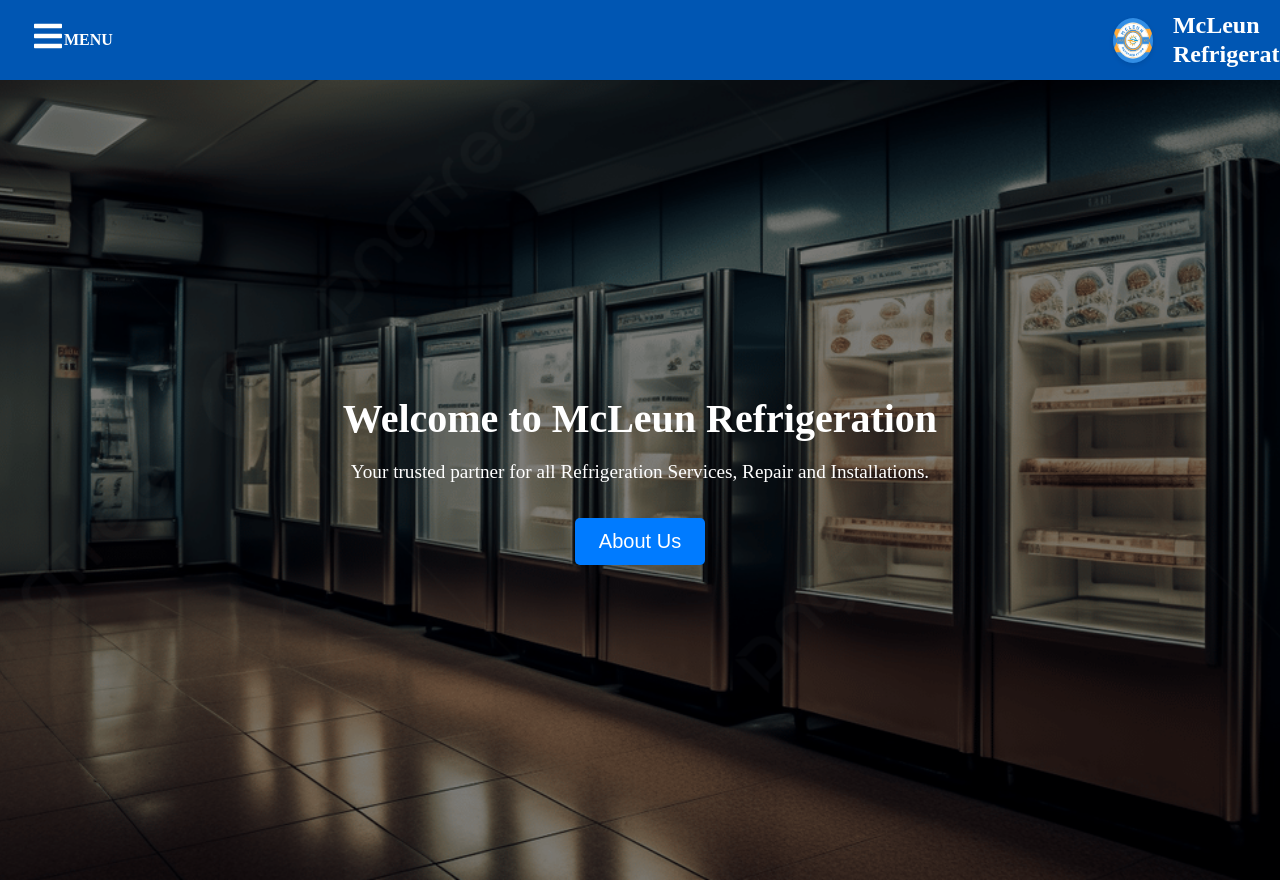
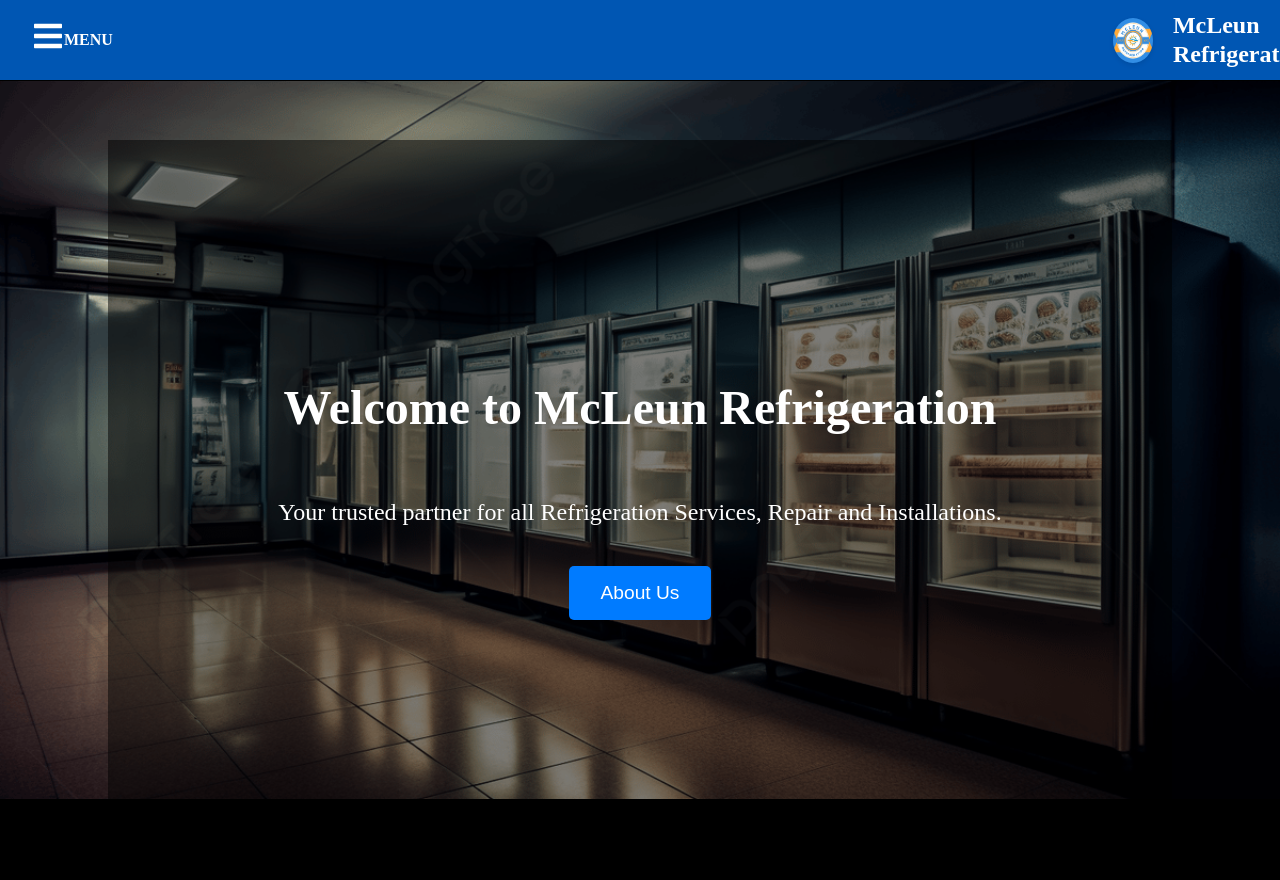
Before and after one commit to tinashejima/Mcleun-Refrigerators, a React (Vite) app in the folder mcleun-app/: page / in a window 1280 px wide. Shown: the top 880 px of the page. Built offline with nearby package versions, Linux system fonts and the light colour scheme.

Commit message:
add changes

```diff
--- a/mcleun-app/src/Index.css
+++ b/mcleun-app/src/Index.css
@@ -369,155 +369,6 @@
     font-size: 1.5rem;
 }
 
-@media (orientation: landscape) {
-    body {
-        flex-direction: row;
-    }
-
-
-    h2 {
-        font-size: 2rem;
-        margin: 0;
-    }
-
-    p {
-        font-size: 1rem;
-    }
-
-    .overlay {
-        padding: 10px;
-        width: 100%;
-        height: 50%;
-    }
-
-    .about-content {
-        flex-direction: column;
-    }
-
-    .about-text {
-        padding: 20px;
-    }
-
-    .about-image {
-        padding: 20px;
-    }
-
-    .services-content {
-        flex-direction: column;
-    }
-
-    .services-image {
-        order: -1;
-        padding: 0;
-    }
-
-    .services-text {
-        padding: 20px;
-    }
-
-    .services-text h1 {
-        font-size: 2rem;
-    }
-
-    .service-item {
-        font-size: 1rem;
-    }
-
-    .target-market-title {
-        font-size: 2rem;
-    }
-
-    .target-market-grid {
-        grid-template-columns: repeat(auto-fit, minmax(200px, 1fr));
-    }
-
-    .target-market-card-text {
-        font-size: 1rem;
-    }
-
-    .contact-title {
-        font-size: 2rem;
-    }
-
-    .phone-numbers {
-        font-size: 1.2rem;
-    }
-
-    .contact-item {
-        font-size: 1rem;
-    }
-
-    @media (orientation: landscape) {
-        h2 {
-            font-size: 2.5rem;
-        }
-
-        p {
-            font-size: 1.2rem;
-        }
-
-        .overlay {
-            height: 100%;
-        }
-
-        .about-content {
-            flex-direction: row;
-        }
-
-        .about-text {
-            padding: 40px;
-        }
-
-        .about-image {
-            padding: 40px;
-        }
-
-        .services-content {
-            flex-direction: row;
-        }
-
-        .services-image {
-            order: 0;
-            padding: 20px;
-        }
-
-        .services-text {
-            padding: 40px;
-        }
-
-        .services-text h1 {
-            font-size: 2.5rem;
-        }
-
-        .service-item {
-            font-size: 1.2rem;
-        }
-
-        .target-market-title {
-            font-size: 2.5rem;
-        }
-
-        .target-market-grid {
-            grid-template-columns: repeat(auto-fit, minmax(250px, 1fr));
-        }
-
-        .target-market-card-text {
-            font-size: 1.2rem;
-        }
-
-        .contact-title {
-            font-size: 2.5rem;
-        }
-
-        .phone-numbers {
-            font-size: 1.5rem;
-        }
-
-        .contact-item {
-            font-size: 1.2rem;
-        }
-    }
-}
 
 /* screen responsive css */
 @media screen and (max-width: 320px),
@@ -609,3 +460,85 @@
         font-size: 1rem;
     }
 }
+
+@media (orientation: landscape) {
+    body {
+        background-size: contain;
+    }
+
+    .overlay {
+        width: 80%;
+        height: 80%;
+        padding: 20px;
+    }
+
+    h2 {
+        font-size: 3rem;
+    }
+
+    .sub-heading {
+        font-size: 1.5rem;
+    }
+
+    .abt-button {
+        font-size: 1.2rem;
+        padding: 1rem 2rem;
+    }
+
+    .about-content {
+        flex-direction: row;
+    }
+
+    .about-text {
+        padding: 40px;
+    }
+
+    .about-image {
+        padding: 40px;
+    }
+
+    .services-content {
+        flex-direction: row;
+    }
+
+    .services-text {
+        padding: 40px;
+    }
+
+    .services-text h1 {
+        font-size: 3rem;
+    }
+
+    .service-item {
+        font-size: 1.2rem;
+    }
+
+    .services-image {
+        order: 0;
+        padding: 20px;
+    }
+
+    .target-market-title {
+        font-size: 3rem;
+    }
+
+    .target-market-grid {
+        grid-template-columns: repeat(auto-fit, minmax(300px, 1fr));
+    }
+
+    .target-market-card-text {
+        font-size: 1.2rem;
+    }
+
+    .contact-title {
+        font-size: 3rem;
+    }
+
+    .phone-numbers {
+        font-size: 1.8rem;
+    }
+
+    .contact-item {
+        font-size: 1.2rem;
+    }
+}
```
